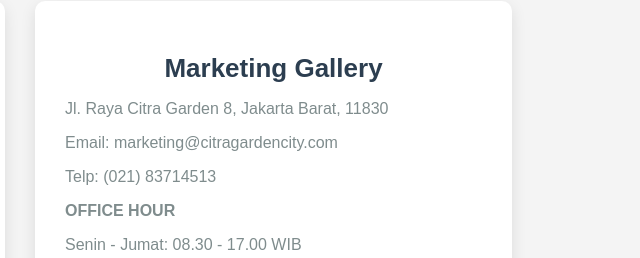
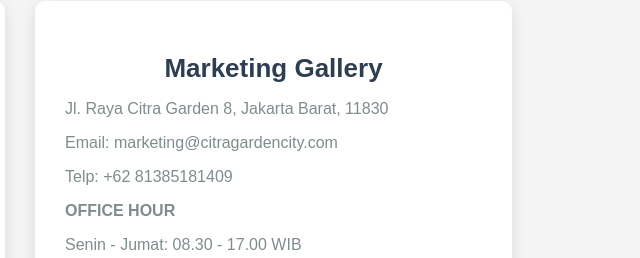
Before and after one commit to CitraGardenCity/RumahImpianAnda, a plain HTML site: page index.html in a window 1280 px wide. Shown: the part 6376-6634 px from the top of the page, 620-1260 px from the left. Drawn offline with Linux system fonts and the light colour scheme.

Commit message:
Update index.html

```diff
--- a/index.html
+++ b/index.html
@@ -175,7 +175,7 @@
             <h2>Marketing Gallery</h2>
             <p>Jl. Raya Citra Garden 8, Jakarta Barat, 11830</p>
             <p>Email: marketing@citragardencity.com</p>
-            <p>Telp: (021) 83714513</p>
+            <p>Telp: +62 81385181409</p>
             <p><strong>OFFICE HOUR</strong></p>
             <p>Senin - Jumat: 08.30 - 17.00 WIB</p>
             <p>Sabtu - Minggu: 08.30 - 18.00 WIB</p>
```
